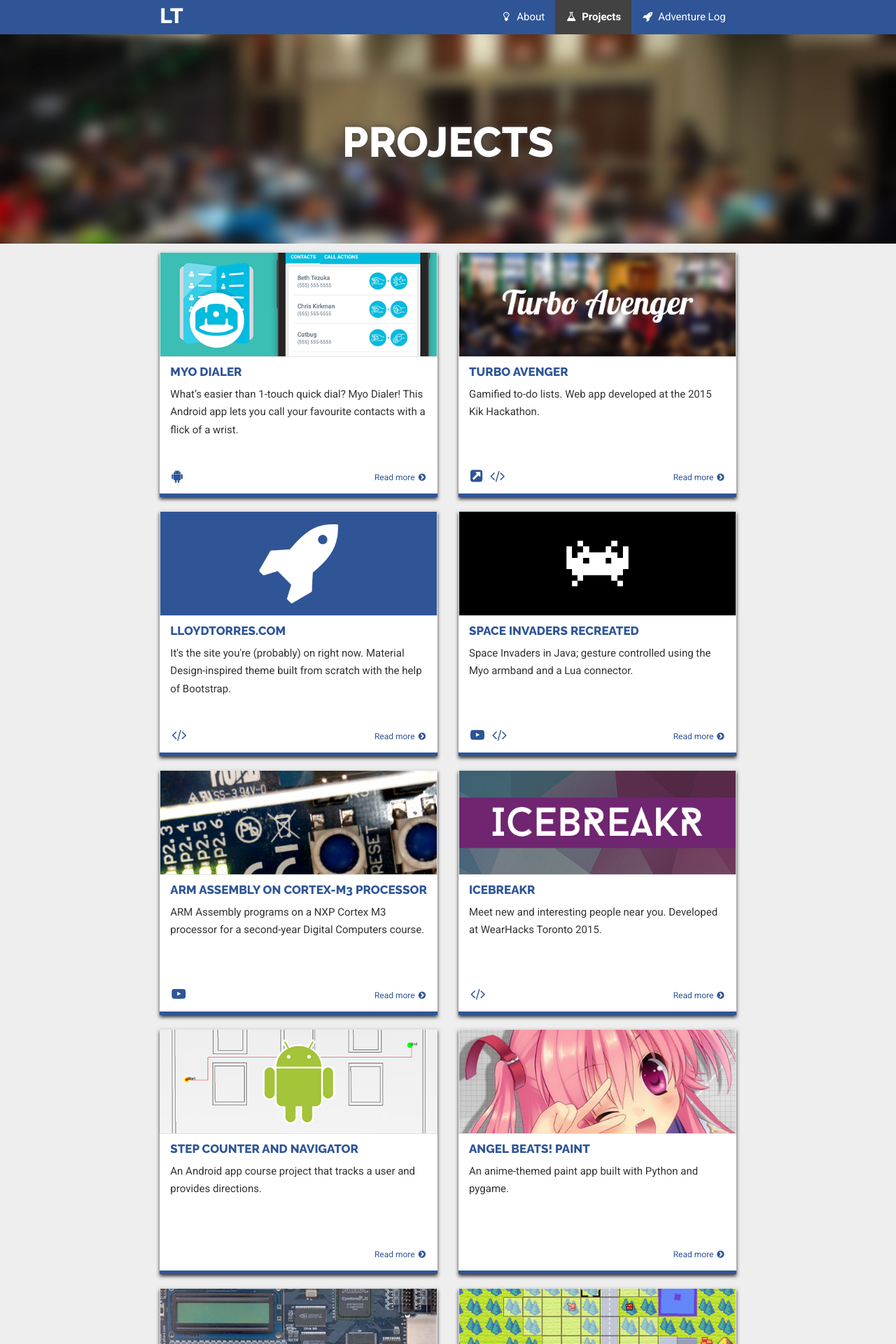
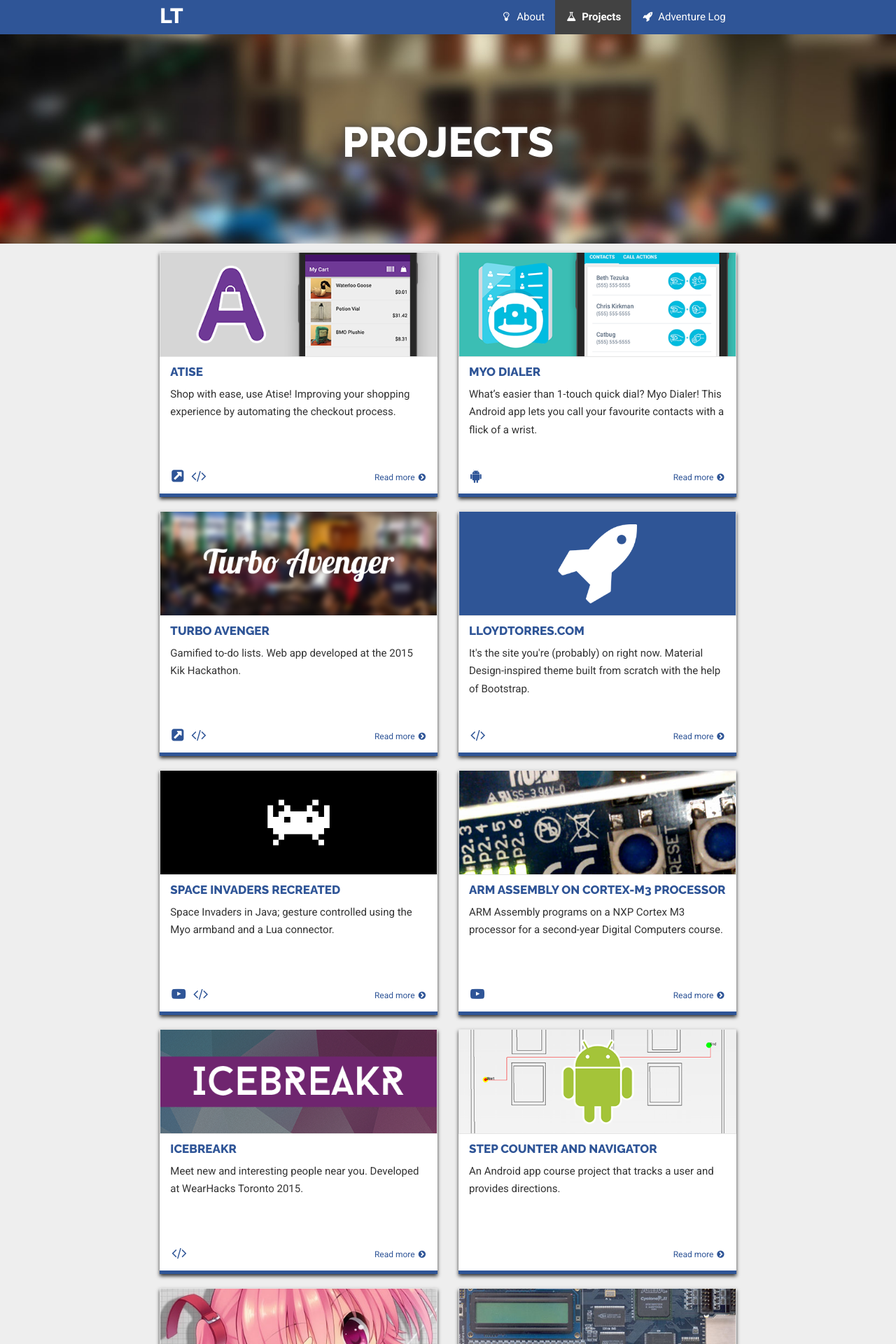
Before and after one commit to lloydtorres/lloydtorres.github.io, a Jekyll site: the page built from projects.md, in a window 1280 px wide. Shown: the top 1920 px of the page at 70% size. Built offline with Jekyll 4.4.1, drawn with Linux system fonts in a browser that asks for light colours; nearby versions of some CDN libraries.

Commit message:
Add page on Atise

```diff
--- a/_sass/_layout.scss
+++ b/_sass/_layout.scss
@@ -1294,6 +1294,11 @@
     color: #00bdde;
 }
 
+.purple-emph {
+    font-weight: 400;
+    color: #6f3996;
+}
+
 .emptyspace {
     display: table-cell;
     height: 100px;
--- /dev/null
+++ b/atise.md
@@ -0,0 +1,89 @@
+---
+layout: project
+title: Atise
+header: "/images/projects/atise/atise-background.jpg"
+picoverlay: "/images/projects/atise/atise-logo.png"
+link: http://devpost.com/software/atise
+permalink: /projects/atise/
+github: https://github.com/davidxvuong/atise
+categories:
+- projects
+tags:
+- android
+- firebase
+- braintree
+- nfc
+description: Shop with ease, use Atise! Improving your shopping experience by automating the checkout process.
+preview: "/images/projects/atise/atise-preview.png"
+prev_banner: "/images/projects/atise/atise-preview.png"
+sequence: -12
+---
+
+<p>Have you ever been stuck in a long checkout line manned by one cashier? Frustrated with the sheer amount of time it takes to get what you need from the store? You've probably run into this situation more often than you'd like. The good news is that we now have the technology to get rid of this problem once and for all.</p>
+
+<p class="featuretext-md"><strong class="purple-emph">Atise</strong> is an Android app built to make your shopping experience more convenient and efficient by automating the checkout process.</p>
+
+<p>How does <strong class="purple-emph">Atise</strong> work? Watch the demo video to find out, or keep reading!</p>
+
+<div class="embed-responsive embed-responsive-16by9 col-center paddup" style="margin-top: 17px;">
+    <iframe src="//www.youtube.com/embed/TrEDZ7HuKqI" frameborder="0" allowfullscreen></iframe>
+</div>
+
+<div class="row paddup">
+    <div class="col-sm-4">
+        <ul class="rslides">
+            <li>
+                <img src="/images/projects/atise/atise-login.png"/>
+                <p class="caption">Login into Atise to get started.</p>
+            </li>
+            <li>
+                <img src="/images/projects/atise/atise-cart.png" alt=""/>
+                <p class="caption">Add items to your cart by tapping with NFC or by scanning the barcode.</p>
+            </li>
+            <li>
+                <img src="/images/projects/atise/atise-total.png" alt=""/>
+                <p class="caption">Information about your spending is just a swipe away.</p>
+            </li>
+            <li>
+                <img src="/images/projects/atise/atise-success.png" alt=""/>
+                <p class="caption">Checkout with one simple tap.</p>
+            </li>
+        </ul>
+    </div>
+
+    <div class="col-sm-8">
+        <p>Start your shopping experience by logging into <strong class="purple-emph">Atise</strong> with your account. Your account contains information on your preferred payment options to streamline your checkout process.</p>
+
+        <p>You can then start shopping like you usually would — going around the store with a cart or a basket! Find anything you want to buy? Simply tap the item's NFC tag with your phone to add it to your cart. Can't find the tag? No problem! <strong class="purple-emph">Atise</strong> also supports barcode scanning for your convenience.</p>
+
+        <p>As you add more items into your cart, you will see a beautifully-formatted list of what you have so far. Each item has details on its name, price and product image. <strong class="purple-emph">Atise</strong> also keeps track of your current spending, so you won't have to worry about overspending your budget. Want to know how much tax you'll be paying? Simply swipe up to get more info.</p>
+
+        <p>Ready to checkout your cart? No need to line up! Simply tap the shopping bag icon on the top-right and <strong class="purple-emph">Atise</strong> will ring up your purchases for you. Your preferred payment option will be automatically charged, so you don't have to worry about being short on cash or forgetting your wallet. You can then leave the store without having to line up!</p>
+
+        <p>With <strong class="purple-emph">Atise</strong>, lining up to a till is a thing of the past.</p>
+    </div>
+</div>
+
+<div class="col-center paddup">
+    <p class="purple-emph" style="font-size: 30px;">Shop with ease, use Atise!</p>
+</div>
+
+## The Story
+
+<p><strong>Atise</strong> was built over 30 hours at Hack the North 2015 by myself, <a href="http://davidvuong.ca/">David</a>, <a href="https://twitter.com/TheresaDeCola">Theresa</a> and Anas. Theresa and Anas focused on the Android frontend while David and I worked on the backend and integration.</p>
+
+<p>Atise is powered by <a href="https://www.firebase.com/">Firebase</a> for its backend. Firebase allows us to easily store and retrieve data in real time, which allowed us to focus our efforts in building an amazing app experience instead of tinkering with the backend. The payment process is handled by <a href="https://www.braintreepayments.com/">Braintree</a>, which provides an easy-to-use API for charging accounts.</p>
+
+<div class="padaround">
+    <blockquote class="twitter-tweet" lang="en" align="center"><p lang="en" dir="ltr">Atise- an application that helps you purchase goods at a grocery store through NFC <a href="https://twitter.com/HackTheNorth">@HackTheNorth</a> using <a href="https://twitter.com/braintree_dev">@braintree_dev</a> <a href="http://t.co/qJDrp1VJMC">pic.twitter.com/qJDrp1VJMC</a></p>&mdash; braintree_dev (@braintree_dev) <a href="https://twitter.com/braintree_dev/status/645627350634364928">September 20, 2015</a></blockquote>
+</div>
+
+<p>A more detailed writeup on Atise is <a href="http://devpost.com/software/atise">available on Devpost</a>. Atise is open source and <a href="https://github.com/davidxvuong/atise">available on GitHub</a>.</p>
+
+<script>
+$(function() {
+    $(".rslides").responsiveSlides({timeout: 3500, maxwidth:200});
+});
+</script>
+
+<script async src="//platform.twitter.com/widgets.js" charset="utf-8"></script>
--- a/index.html
+++ b/index.html
@@ -63,15 +63,15 @@
                     <div class="col-sm-6">
                         <div class="project-entry card-front">
                             <div class="log-img">
-                                <a href="/projects/"><img src="/images/projects/myodialer/myodialer-preview.png" title="Projects" alt="Projects"/></a>
+                                <a href="/projects/"><img src="/images/projects/atise/atise-preview.png" title="Projects" alt="Projects"/></a>
                             </div>
                             <div class="log-desc">
                                 <h2><a href="/projects/">Projects</a></h2>
-                                <p>Stuff I've been working on, from software to hardware.</p>
+                                <p>I love building and hacking amazing things.</p>
                                 <ul>
+                                    <li><a href="/projects/atise/">Atise</a></li>
                                     <li><a href="/projects/myodialer/">Myo Dialer</a></li>
                                     <li><a href="/projects/turboavenger/">Turbo Avenger</a></li>
-                                    <li><a href="/projects/spaceinvaders/">Space Invaders Recreated</a></li>
                                 </ul>
                             </div>
                             <a href="/projects/" class="more">And more<span class="fa fa-chevron-circle-right"></span></a>
```
Also changed, not shown: myodialer.md (+0 -1 lines), images/projects/atise/atise-background.jpg (added), images/projects/atise/atise-cart.png (added), images/projects/atise/atise-login.png (added), images/projects/atise/atise-logo.png (added), images/projects/atise/atise-preview.png (added), images/projects/atise/atise-success.png (added), images/projects/atise/atise-total.png (added).
